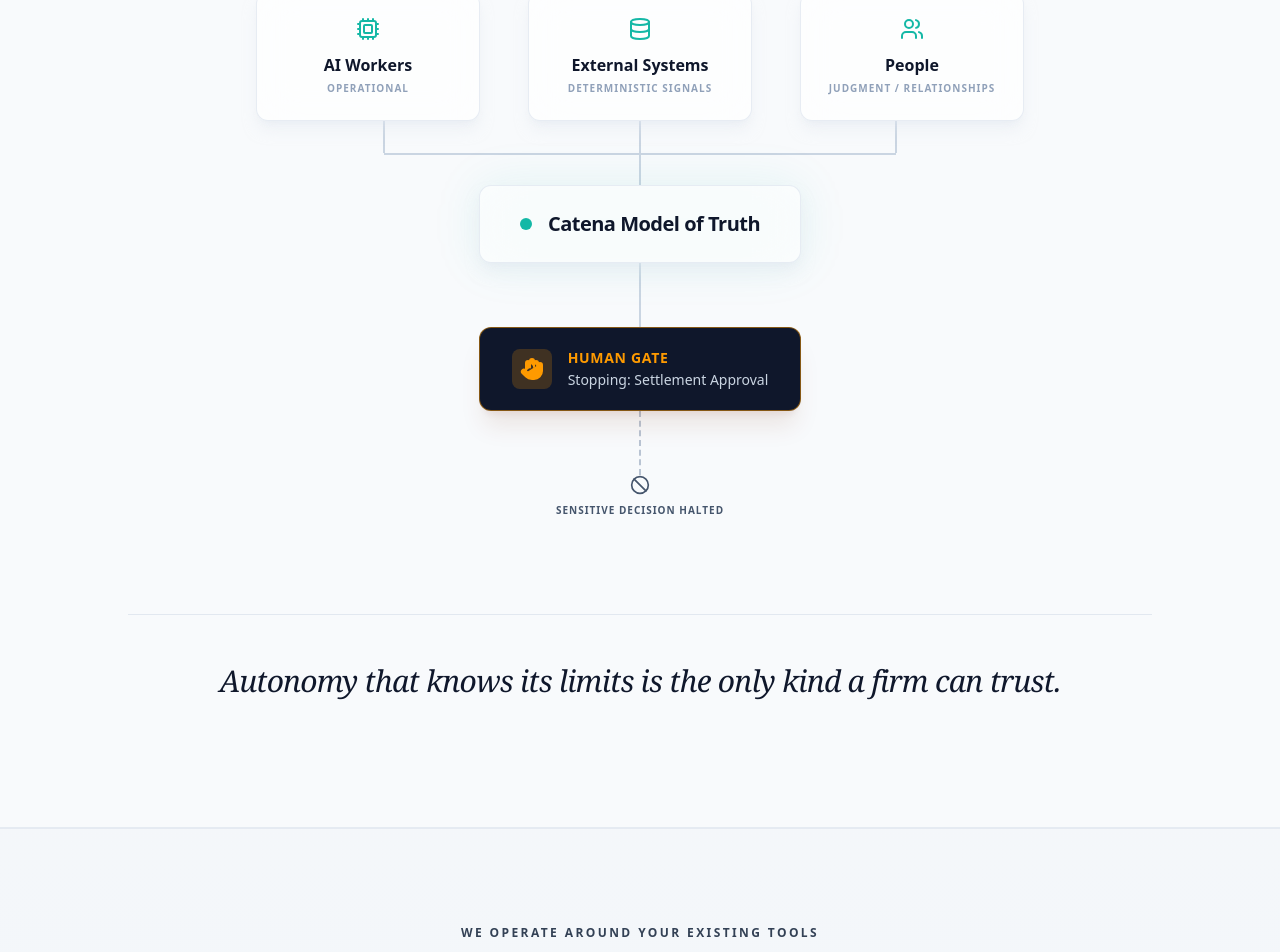
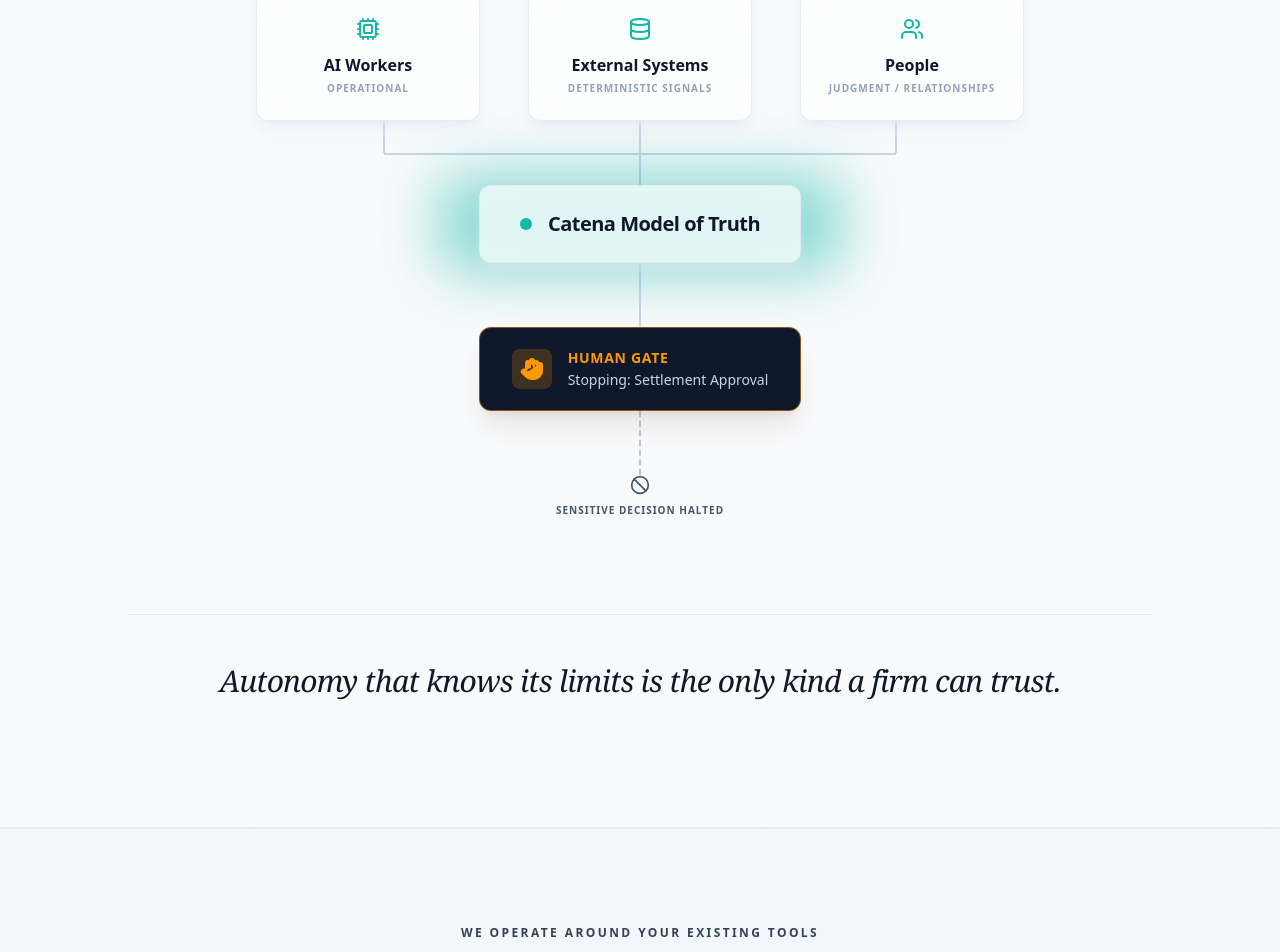
Before and after one commit to PrimeElixir/catena-landing, a Next.js app: page / in a window 1280 px wide. Shown: the part 5343-6295 px from the top of the page. Built offline with nearby package versions, Linux system fonts and the light colour scheme.

Commit message:
fix: adjust radiant glow CSS syntax so it correctly blooms from behind the truth node

```diff
--- a/src/components/GovernedFabric.tsx
+++ b/src/components/GovernedFabric.tsx
@@ -60,7 +60,7 @@
           {/* Middle Tier: Model of Truth */}
           <div className="relative z-10 flex items-center justify-center">
             {/* Radiant glow behind the anchor node */}
-            <div className="absolute inset-0 bg-accent/20 rounded-2xl blur-xl animate-pulse"></div>
+            <div className="absolute inset-0 bg-accent rounded-2xl blur-xl animate-pulse opacity-20 scale-125"></div>
 
             <div className="relative glass-panel px-10 py-6 flex items-center gap-4 border-accent/40 shadow-xl shadow-accent/10">
               {/* Live status dot */}
```
